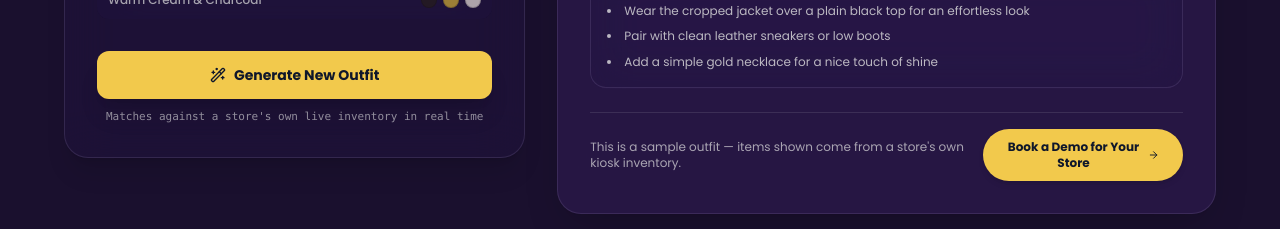
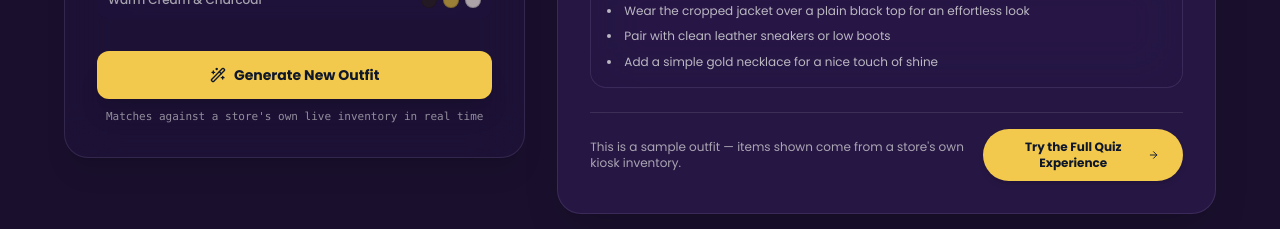
Before and after one commit to Haseef88/Stylecue-, a React (Vite) app: page / in a window 1280 px wide. Shown: the part 3000-3229 px from the top of the page. Built offline with nearby package versions, Linux system fonts and the light colour scheme; a web font is replaced by a local one.

Commit message:
Update InteractiveStylistDemo.tsx

```diff
--- a/src/components/InteractiveStylistDemo.tsx
+++ b/src/components/InteractiveStylistDemo.tsx
@@ -303,7 +303,7 @@ export const InteractiveStylistDemo: React.FC<InteractiveStylistDemoProps> = ({
               className="w-full sm:w-auto text-slate-900 px-6 py-2.5 rounded-full text-xs font-bold hover:opacity-90 transition-all flex items-center justify-center gap-2 shadow-md cursor-pointer"
               style={{ backgroundColor: themeConfig.primaryAccent }}
             >
-              <span>Book a Demo for Your Store</span>
+              <span>Try the Full Quiz Experience</span>
               <ArrowRight className="w-3.5 h-3.5" />
             </button>
           </div>
```
